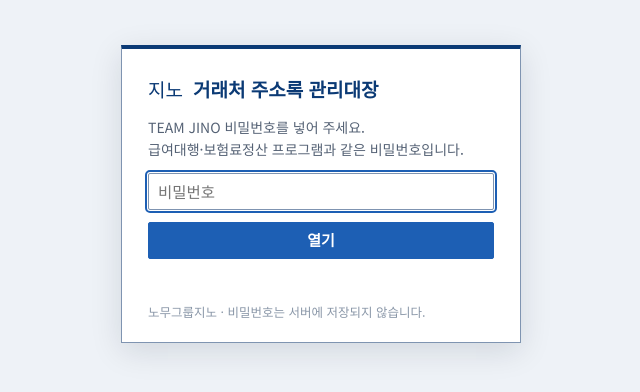
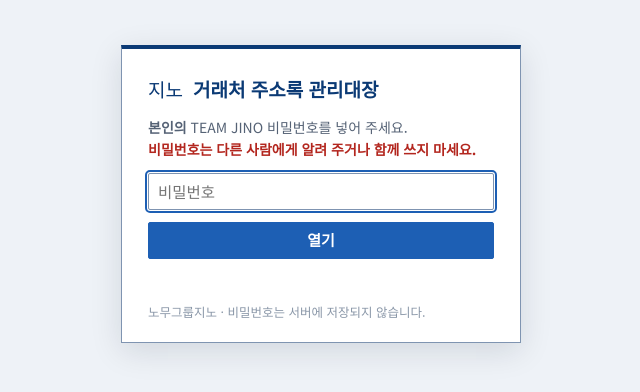
Before and after one commit to dhkim0629-ops/dhkim0629-ops.github.io, a plain HTML site: page address/index.html in a window 1280 px wide. Shown: the part 206-598 px from the top of the page, without its empty margins (319-959 px from the left). Drawn offline with Linux system fonts and the light colour scheme.

Commit message:
주소록 첫 화면 안내: 본인 비밀번호, 공유 금지
Claude-Session: https://claude.ai/code/session_01HFBBVvFQreKEk9aRP28nD1

```diff
--- a/address/index.html
+++ b/address/index.html
@@ -166,7 +166,7 @@ td.note{min-width:110px;max-width:220px;white-space:pre-line;font-size:14.5px;co
 </div>
 <div id="login" class="login"><form class="lbox" id="lform" autocomplete="off">
   <div class="lhead"><span class="emblem">지노</span><b>거래처 주소록 관리대장</b></div>
-  <p>TEAM JINO 비밀번호를 넣어 주세요.<br>급여대행·보험료정산 프로그램과 같은 비밀번호입니다.</p>
+  <p><b>본인의</b> TEAM JINO 비밀번호를 넣어 주세요.<br><span style="color:var(--bad);font-weight:600">비밀번호는 다른 사람에게 알려 주거나 함께 쓰지 마세요.</span></p>
   <input type="password" id="pw" placeholder="비밀번호" autocomplete="current-password" autofocus>
   <button class="btn primary" id="lgo" type="submit" style="width:100%;justify-content:center">열기</button>
   <div class="lmsg" id="lmsg" role="status"></div>
```
